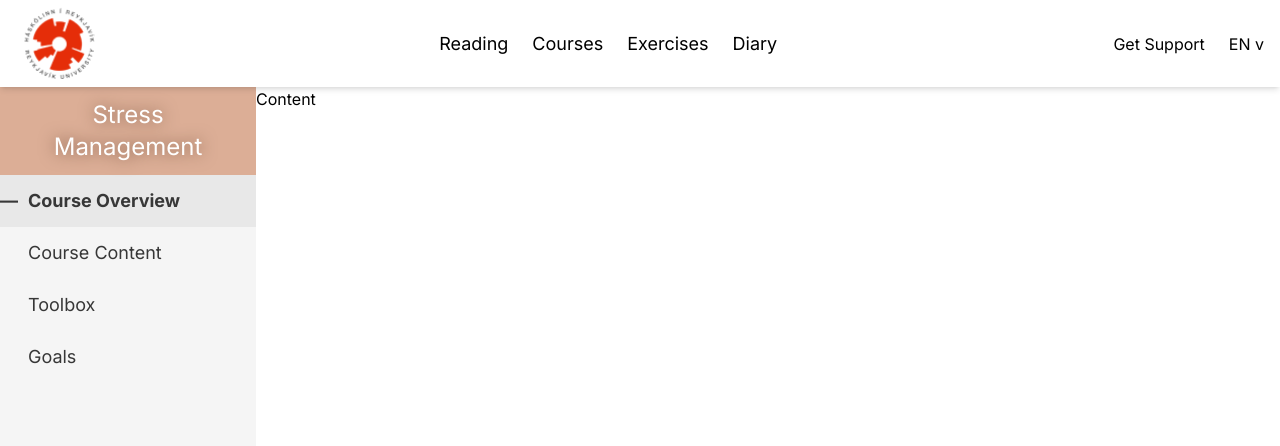
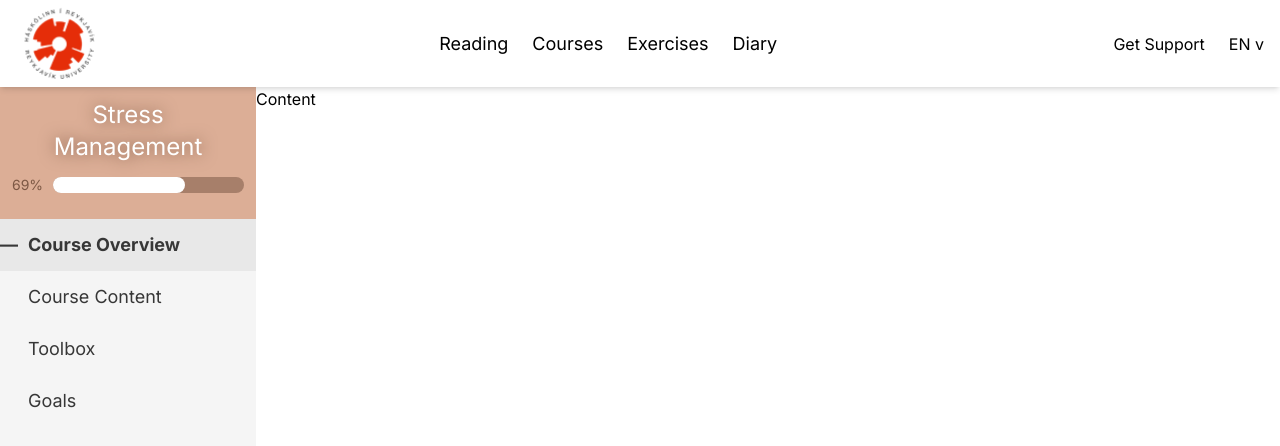
Before and after one commit to jonbjarki/HuguR, a Next.js app: page /courses/1/content in a window 1280 px wide. Shown: the top 446 px of the page. Built offline with nearby package versions, Linux system fonts and the light colour scheme.

Commit message:
feat: Started work on Progress Bar

```diff
--- /dev/null
+++ b/src/components/progressBar.tsx
@@ -0,0 +1,12 @@
+export default function ProgressBar({ progress }) {
+    const percentage = progress * 100;
+    return (
+        <div className="flex flex-row m-3 items-center">
+            <div className="text-lm-rose-very-dark flex text-sm w-10">{percentage + "%"}</div>
+            <div className="flex w-full ml-2 h-4 relative">
+                <div style={{width: percentage + "%"}} className=" bg-lm-very-light h-full flex flex-nowrap rounded-lg z-50 absolute top-0"></div>
+                <div className="w-full bg-lm-rose-dark h-full flex flex-nowrap rounded-lg shrink z-10 absolute top-0"></div>
+            </div>
+        </div>
+    )
+}
--- a/src/components/sidebar.tsx
+++ b/src/components/sidebar.tsx
@@ -1,5 +1,6 @@
 'use client'
 
+import ProgressBar from './progressBar';
 import SidebarItem from './sidebarItem';
 import { sidebarLink } from './sidebarItem';
 import { useState } from 'react';
@@ -15,8 +16,11 @@ export default function Sidebar({ selected, items }: sidebarProps){
     const [selectedItem, setSelected] = useState(selected);
     return (
         <div className='flex flex-col h-screen w-64 bg-lm-whitesmoke-default'>
-            <div className='bg-lm-rose-default py-3 flex content-center justify-center'>
-                <h3 className='w-56 text-2xl text-lm-very-light drop-shadow-text shadow-lm-rose-very-dark flex text-center'>Stress Management</h3>
+            <div className='bg-lm-rose-default py-3 flex flex-col justify-center items-center content-center'>
+                <h3 className='w-56 text-2xl text-lm-very-light drop-shadow-text shadow-lm-rose-very-dark text-center'>Stress Management</h3>
+                <div className='w-full flex-row justify-center items-center'>
+                    <ProgressBar progress={0.69}></ProgressBar>
+                </div>
             </div>
             {/* Map items from props to actual SidebarItem components, using the item title as a key */}
             {items.map(item => (
```
